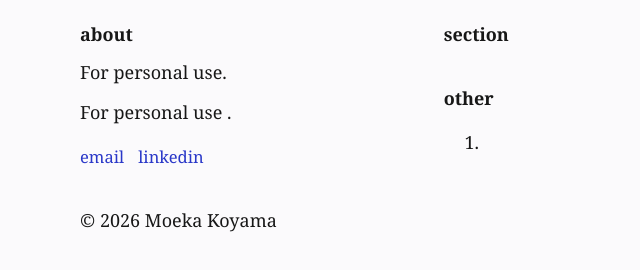
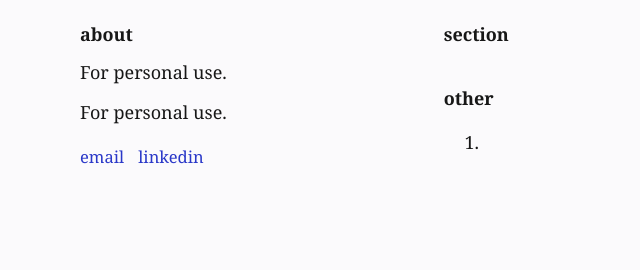
Before and after one commit to moekakoyama/moekakoyama.github.io, a plain HTML site: page index.html in a window 1280 px wide. Shown: the part 118-388 px from the top of the page, without its empty margins (0-640 px from the left). Drawn offline with Linux system fonts and the light colour scheme.

Commit message:
Refactor index.html by removing comments and footer
Removed unnecessary comments and cleaned up footer.

```diff
--- a/index.html
+++ b/index.html
@@ -11,8 +11,6 @@
   >
 
   <style>
-    /* ---------- Basic settings ---------- */
-
     :root {
       --background: #fbfafc;
       --text: #171717;
@@ -100,9 +98,6 @@
       font-size: 0.92rem;
     }
 
-
-    /* ---------- Mobile layout ---------- */
-
     @media (max-width: 700px) {
       html {
         font-size: 17px;
@@ -151,7 +146,7 @@
           </p>
 
           <p>
-            For personal use .
+            For personal use.
           </p>
 
           <nav class="links" aria-label="Personal links">
@@ -164,7 +159,6 @@
         </section>
       </aside>
 
-      <!-- RIGHT COLUMN -->
       <div>
         <section>
           <h2>Section</h2>
@@ -174,7 +168,6 @@
           </ol>
         </section>
 
-        <!-- Duplicate. -->
         <section>
           <h2>Other</h2>
 
@@ -187,10 +180,6 @@
         </section>
       </div>
     </div>
-
-    <footer>
-      © 2026 Moeka Koyama
-    </footer>
   </main>
 </body>
 </html>
```
